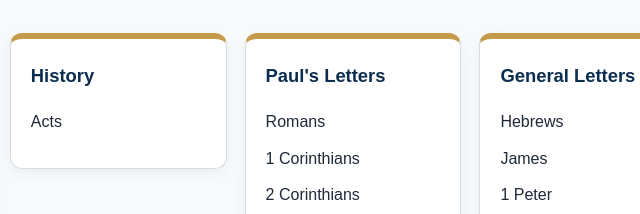
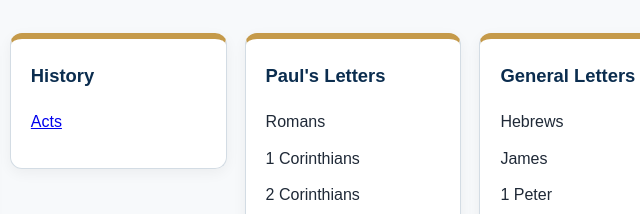
Before and after one commit to Tministry351/hightowerbibleministry, a plain HTML site: page bible-book-overviews.html in a window 1280 px wide. Shown: the part 1265-1479 px from the top of the page, 287-927 px from the left. Drawn offline with Linux system fonts and the light colour scheme.

Commit message:
Link Acts overview from Bible Book Overviews

```diff
--- a/bible-book-overviews.html
+++ b/bible-book-overviews.html
@@ -325,7 +325,9 @@
 
   <div class="book-column">
     <h3>History</h3>
-    <p>Acts</p>
+    <p>
+  <a href="acts-overview.html">Acts</a>
+</p>
   </div>
 
   <div class="book-column">
```
